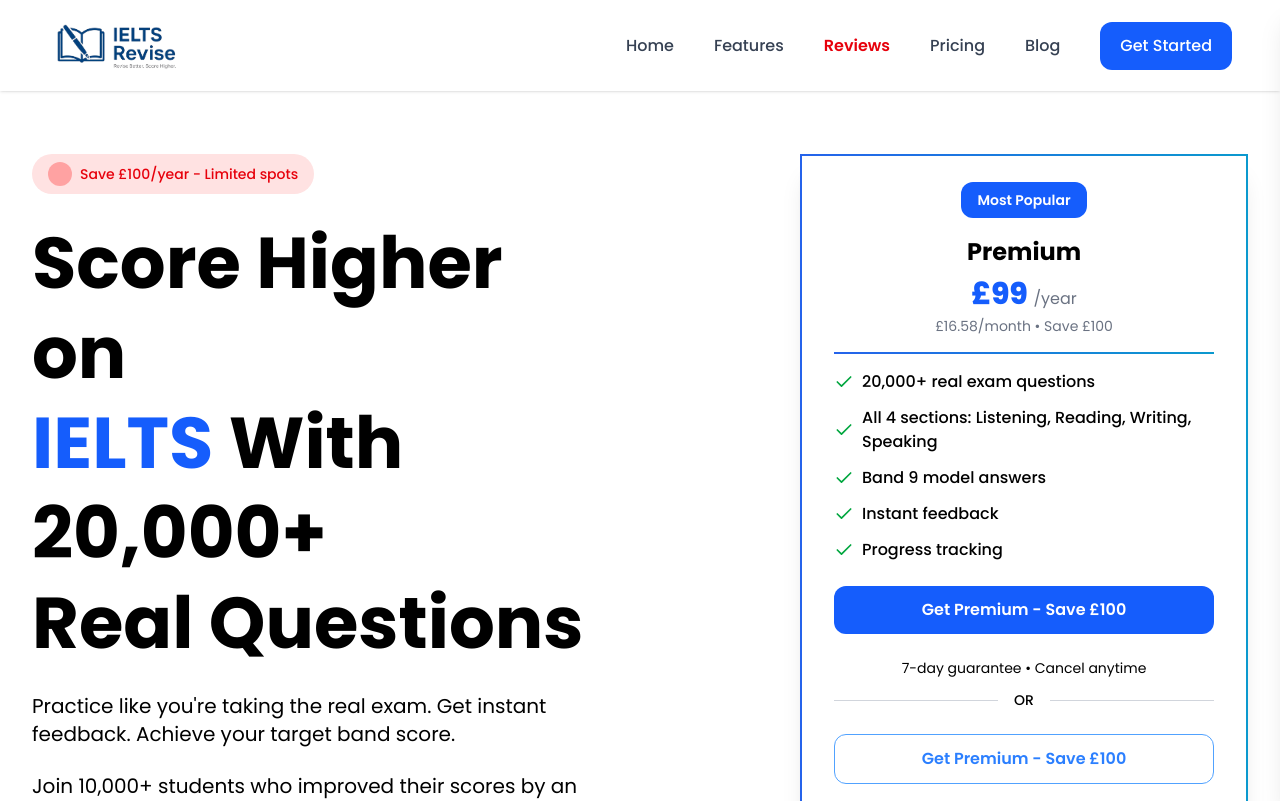
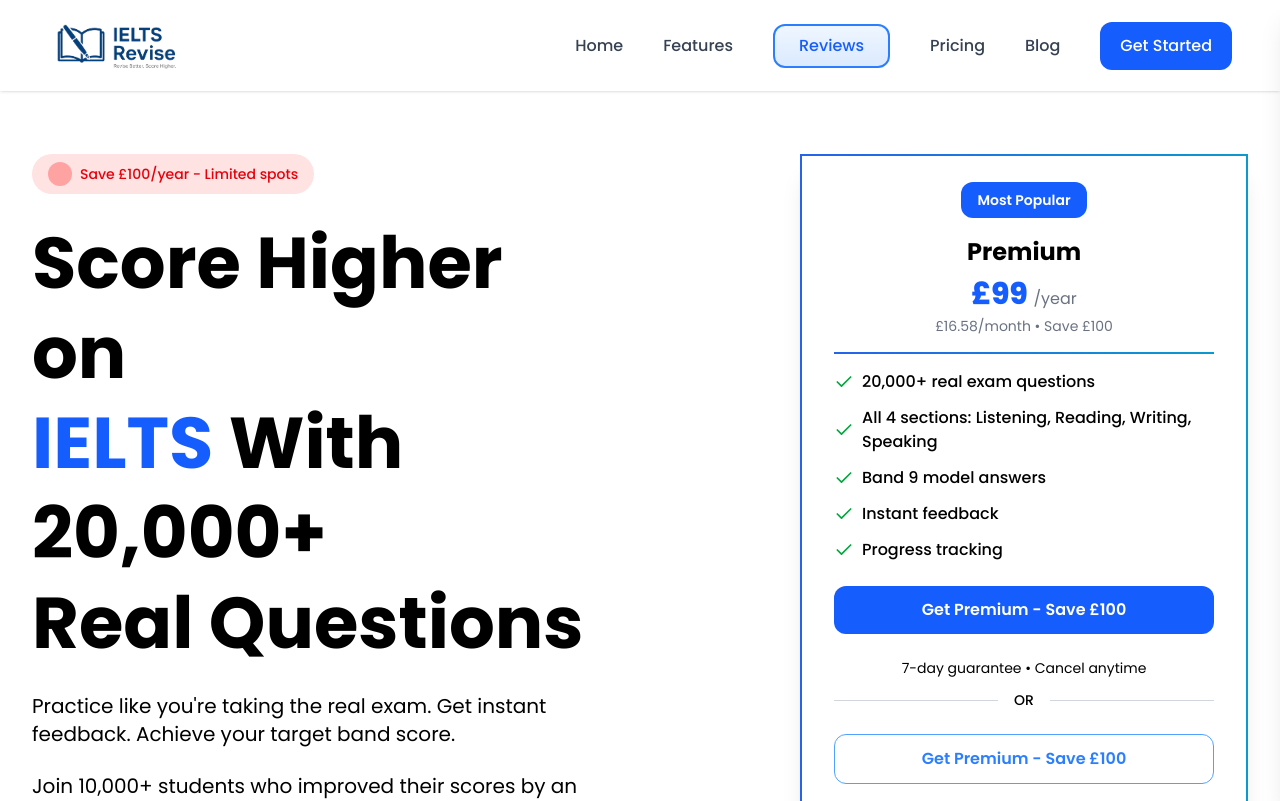
Before and after one commit to naimsheikh8020/IELTS-Revise, a React (Vite) app: page / in a window 1280 px wide. Shown: the top 801 px of the page. Built offline with nearby package versions, Linux system fonts and the light colour scheme.

Commit message:
update(Header): Header website navigation button added the outline

```diff
--- a/src/components/Header.tsx
+++ b/src/components/Header.tsx
@@ -73,7 +73,7 @@ const Header: React.FC = () => {
                     spy={true}
                     onSetActive={() => setActive(to)}
                     className={`cursor-pointer hover:text-blue-600 ${
-                      active === to ? "text-red-600 font-semibold" : ""
+                      active === to ? "cursor-pointer px-6 py-2 rounded-xl border-2 border-blue-500 bg-gradient-to-b from-blue-50 to-blue-100 text-blue-600 font-medium hover:from-blue-100 hover:to-blue-200 hover:text-blue-700 transition-all duration-200" : ""
                     }`}
                   >
                     {label}
@@ -93,7 +93,7 @@ const Header: React.FC = () => {
                 to="/blog"
                 className={`hover:text-blue-600 ${
                   location.pathname === "/blog"
-                    ? "text-blue-600 font-semibold"
+                    ? "cursor-pointer px-6 py-2 rounded-xl border-2 border-blue-500 bg-gradient-to-b from-blue-50 to-blue-100 text-blue-600 font-medium hover:from-blue-100 hover:to-blue-200 hover:text-blue-700 transition-all duration-200"
                     : ""
                 }`}
               >
```
